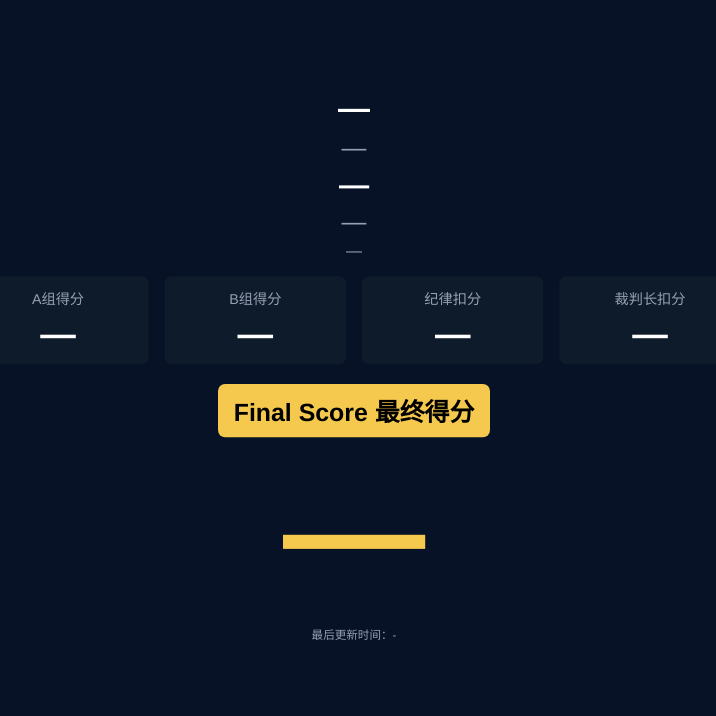
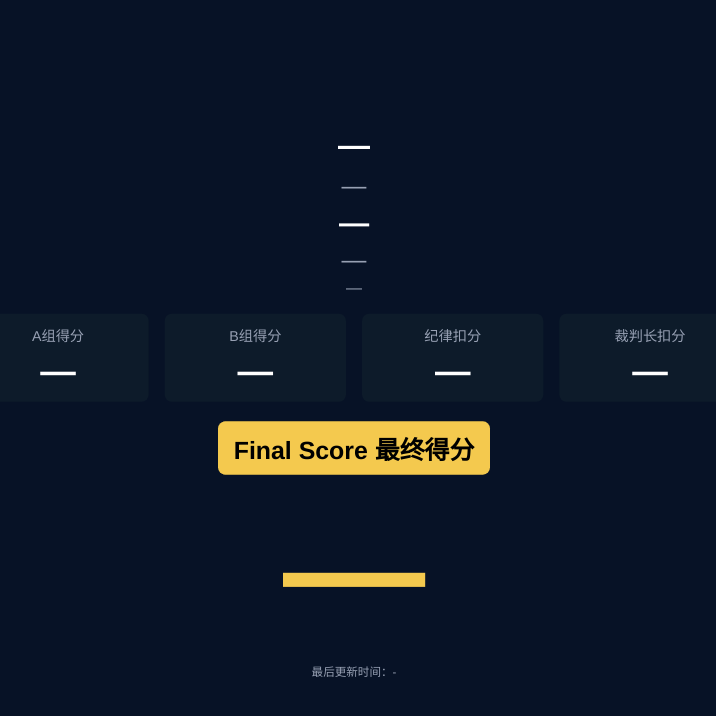
Before and after one commit to eastcat94/wushu-scoreboard, a plain HTML site: page index.html in a window 1280 px wide. Shown: the whole page, without its empty margins (286-1002 px from the left). Drawn offline with Linux system fonts and the light colour scheme; no server answers.

Commit message:
Update index.html

```diff
--- a/index.html
+++ b/index.html
@@ -20,7 +20,7 @@
   html,body{height:100%;margin:0;font-family:var(--font-sans);background:var(--bg);color:#fff}
   /* 垂直+水平居中（使用 100vh 保证移除 banner 后也能居中） */
   body{display:flex;align-items:center;justify-content:center; height:100vh;}
-  #scaleWrap { transform-origin: top center; } /* auto scale 容器 */
+  #scaleWrap { transform-origin: center center; } /* auto scale 容器 */
 
   .wrap{width:var(--design-width); box-sizing:border-box; padding:22px; margin:0;}
 
```
